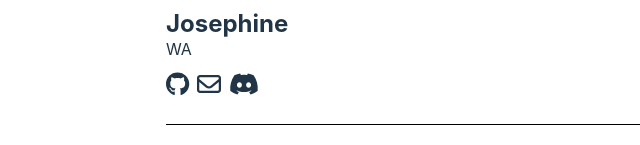
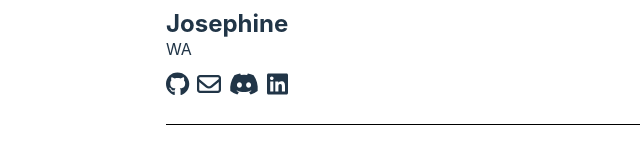
Before and after one commit to josephinel6/new-portfolio, a React (Vite) app: page / in a window 1280 px wide. Shown: the part 184-329 px from the top of the page, without its empty margins (154-794 px from the left). Built offline with nearby package versions, Linux system fonts and the light colour scheme.

Commit message:
add linkedin

```diff
--- a/src/App.jsx
+++ b/src/App.jsx
@@ -5,6 +5,7 @@ import { FontAwesomeIcon } from '@fortawesome/react-fontawesome'
 import { faGithub } from '@fortawesome/free-brands-svg-icons'
 import { faEnvelope } from '@fortawesome/free-regular-svg-icons'
 import { faDiscord } from '@fortawesome/free-brands-svg-icons'
+import {faLinkedin} from '@fortawesome/free-brands-svg-icons'
 
 function App() {
   const [count, setCount] = useState(0)
@@ -19,6 +20,7 @@ function App() {
         <FontAwesomeIcon className="social" id="github" icon={faGithub} onClick={() => location.href = "https://www.github.com/josephinel6"} />
         <FontAwesomeIcon className="social" icon={faEnvelope} href="mailto:mailjosephinel@gmail.com" onClick={() => location.href = "mailto:mailjosephinel@gmail.com"} />
         <FontAwesomeIcon className="social" icon={faDiscord} onClick={() => location.href = "https://discordapp.com/users/886433195904602112"} />
+        <FontAwesomeIcon className="social" icon={faLinkedin} onClick={() => location.href = "https://www.linkedin.com/in/josephine-li-90ba02324/"} />
 
         <div className="horizontal-line"></div>
 
```
